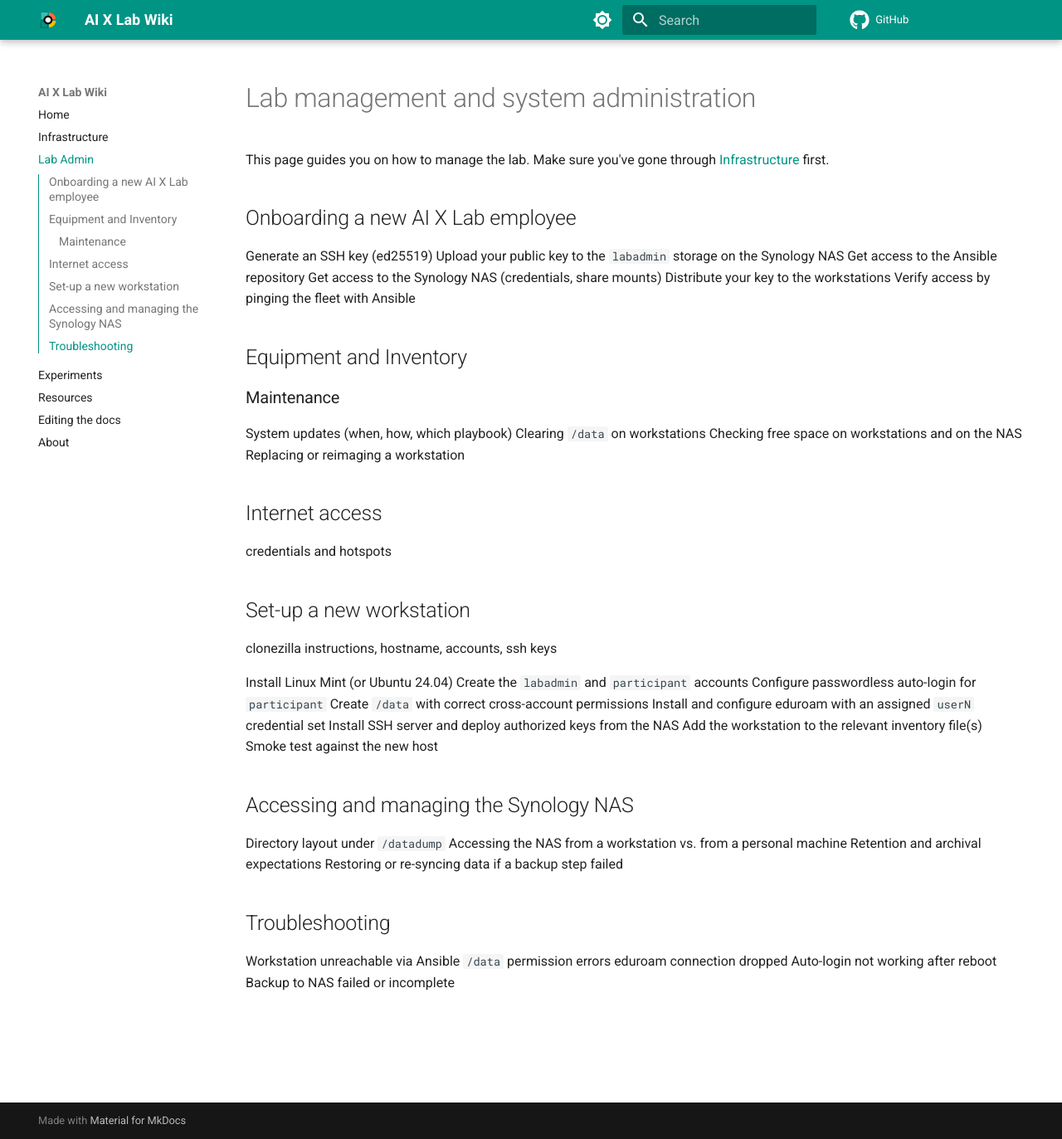
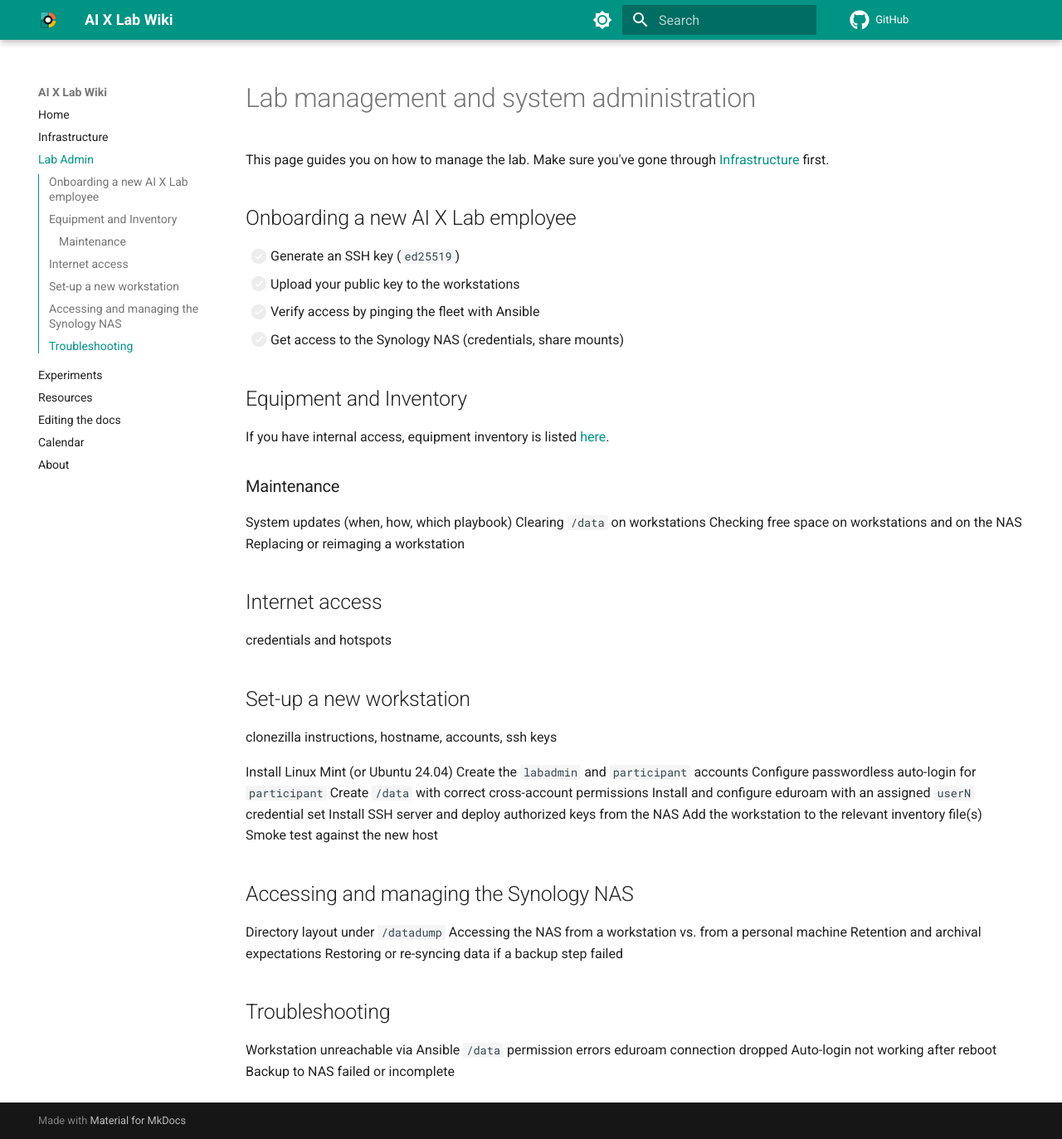
Before and after one commit to AIxlab-D3-NSBE-NMS/aixlab-d3-nsbe-nms.github.io, an MkDocs documentation site: the page built from docs/admin.md, in a window 1280 px wide and 1373 px high. Shown: the whole window at 83% size. Built offline with MkDocs 1.6.1 and Material for MkDocs 9.7.7, drawn with Linux system fonts in a browser that asks for light colours; comment, search, counter and statistics services are not loaded.

Commit message:
links to calendar and inventory

```diff
--- a/docs/admin.md
+++ b/docs/admin.md
@@ -3,14 +3,16 @@
 This page guides you on how to manage the lab. Make sure you've gone through [Infrastructure](infra.md) first.
 
 ## Onboarding a new AI X Lab employee
-Generate an SSH key (ed25519)
-Upload your public key to the `labadmin` storage on the Synology NAS
-Get access to the Ansible repository
-Get access to the Synology NAS (credentials, share mounts)
-Distribute your key to the workstations
-Verify access by pinging the fleet with Ansible
+- [ ] Generate an SSH key (`ed25519`)
+- [ ] Upload your public key to the workstations
+- [ ] Verify access by pinging the fleet with Ansible
+- [ ] Get access to the Synology NAS (credentials, share mounts)
 
 ## Equipment and Inventory
+
+If you have internal access, equipment inventory is listed [here](https://novasbe365.sharepoint.com/:x:/r/sites/D3Institute/Shared%20Documents/01.%20AI%20Experimentation%20Lab/09.%20Equipment/D3_AIXLab_Inventory_2026.xlsx?d=w12fc23e8e89b419ba38152fd8f22bcc2&csf=1&web=1&e=SZdLSl).
+
+
 
 ### Maintenance
 System updates (when, how, which playbook)
--- a/mkdocs.yml
+++ b/mkdocs.yml
@@ -1,12 +1,13 @@
 site_name: AI X Lab Wiki
 nav:
-  - Home:             index.md
-  - Infrastructure:   infra.md
-  - Lab Admin:        admin.md
-  - Experiments:      expcontrol.md
-  - Resources:        resources.md
+  - Home: index.md
+  - Infrastructure: infra.md
+  - Lab Admin: admin.md
+  - Experiments: expcontrol.md
+  - Resources: resources.md
   - Editing the docs: editdocs.md
-  - About:            about.md
+  - Calendar: calendar.md
+  - About: about.md
 
 site_url: https://aixlab-d3-nsbe-nms.github.io/
 repo_url: https://github.com/aixlab-d3-nsbe-nms/aixlab-d3-nsbe-nms.github.io
@@ -61,6 +62,7 @@ markdown_extensions:
   - pymdownx.highlight
   - pymdownx.tasklist:
       custom_checkbox: true
+      clickable_checkbox: true
   - pymdownx.emoji:
       emoji_index: !!python/name:material.extensions.emoji.twemoji
       emoji_generator: !!python/name:material.extensions.emoji.to_svg
```
Also changed, not shown: docs/about.md (+1 -1 lines), docs/calendar.md (added, +13 -0 lines), docs/index.md (+3 -2 lines), docs/infra.md (+8 -0 lines), 1 other file.
